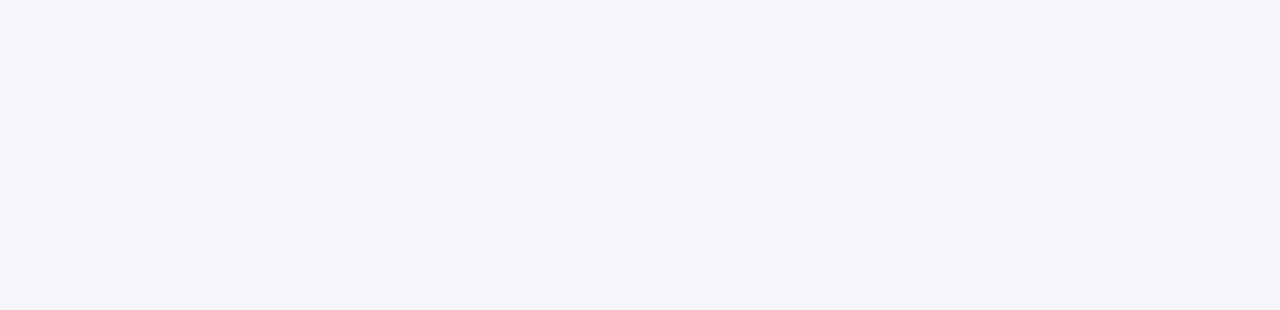
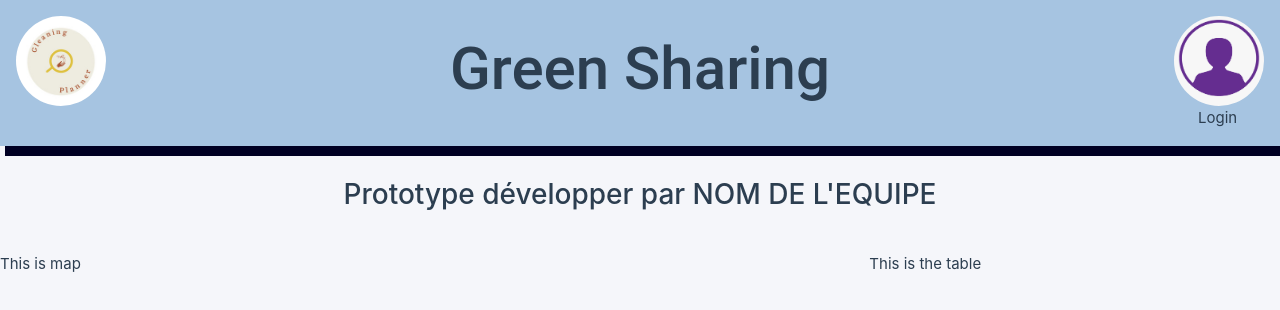
Before and after one commit to JayBi55/Green_Sharing, a Vue app in the folder code/front-end/: page / in a window 1280 px wide. Shown: the top 310 px of the page. Built offline with nearby package versions, Linux system fonts and the light colour scheme.

Commit message:
linl wiew login with main page

```diff
--- a/code/front-end/src/components/MainBar.vue
+++ b/code/front-end/src/components/MainBar.vue
@@ -2,8 +2,9 @@
     <div class=" main-bar p-3 d-flex justify-content-between w-100">
         <img src="@/assets/logoo.jpg" alt="warning" class="logo"/>
         <h2 class="ecriture align-self-center">Green Sharing</h2>
-        <div>
-            <img src="@/assets/login-logo.png" alt="warning" class="logo"/>
+        <div  class="logo-sign" @click="redirectSignIn">
+            <img src="@/assets/login-logo.png" alt="warning" class="logo"/><br/>
+            <span class="ms-4">{{whoIsThere}}</span>
         </div>
 
     </div>
@@ -11,20 +12,45 @@
 
 <script lang="ts">
 import { defineComponent } from 'vue';
+import {useUserStore} from '@/stores/user'
+import router from '@/router';
 
 export default defineComponent({
-    name: 'MainBar'
+    name: 'MainBar',
+    setup() {
+        const userStore = useUserStore();
+        return {
+        userStore,
+        }
+    },
+    computed:{
+        whoIsThere(){
+            if(this.userStore.userId) {
+                return this.userStore.userName
+            }
+            return 'Login'
+        }
+    },
+    methods: {
+        redirectSignIn() {
+            this.$router.push({name:'login'})
+        }
+    }
 
 })
 </script>
 
 <style>
 .main-bar {
-    background-color: #2BD6F4;
+    background-color: #a6c4e1;
     position: sticky;
     z-index: 1;
     top: 0;
     box-shadow: 5px 10px #000023;
+}
+
+.logo-sign {
+    cursor: pointer;
 }
 
 .logo {
--- /dev/null
+++ b/code/front-end/src/constant/UsersConstants.ts
@@ -0,0 +1,22 @@
+export const userConstants = [
+  {
+    name: 'Jeanne-audrey',
+    userId: '123456',
+    userType: 'Benevole',
+    userPassword: 'morganstanley',
+  },
+  {
+    name: 'Marguerite',
+    userId: '678910',
+    userType: 'Benevole',
+    userPassword: 'morganstanley',
+  },
+  {
+    name: 'Nam',
+    userId: '34567',
+    userType: 'Benevole',
+    userPassword: 'morganstanley',
+  }
+];
+
+  export default userConstants;
--- /dev/null
+++ b/code/front-end/src/stores/user.ts
@@ -0,0 +1,12 @@
+import { defineStore } from 'pinia'
+
+export const useUserStore = defineStore('user', {
+    state: () => {
+      return {
+        userId: '' as string,
+        userType: '' as string,
+        userName: '' as string,
+        userPassword: '' as string,
+      }
+    },
+})
--- a/code/front-end/src/views/LogInView.vue
+++ b/code/front-end/src/views/LogInView.vue
@@ -23,10 +23,18 @@
 </template>
 <script lang="ts">
 import { defineComponent } from 'vue';
+import {useUserStore} from '@/stores/user'
+import { userConstants }  from '@/constant/UsersConstants'
 
 export default defineComponent({
     name:'LogInView',
-
+  setup() {
+    const userStore = useUserStore();
+    return {
+      userStore,
+      userConstants
+    }
+  },
     data() {
         return {
           userId: '',
@@ -35,7 +43,22 @@ export default defineComponent({
     },
     methods: {
       login() {
-        console.log(this.userId, this.password)
+        // found
+        const user = this.userConstants.find(el =>
+          el.userId === this.userId && el.userPassword === this.password)
+
+        if(user) {
+          this.userStore.userId = user.userId;
+          this.userStore.userName = user.name;
+          this.userStore.userType = user.userType;
+          this.userStore.userPassword = user.userPassword
+          this.$router.push({name:'home'}, );
+          // clear donnes
+          this.userId=''
+          this.password=''
+        }
+        this.userId=''
+        this.password=''
       }
     }
 })
--- a/code/front-end/src/views/MainPageView.vue
+++ b/code/front-end/src/views/MainPageView.vue
@@ -1,10 +1,13 @@
 <template>
     <div class="home">
+        <MainBar/>
+        <TransitorieBar/>
         <div class="row">
             <div class="col-8">
-
+                This is map
             </div>
             <div class="col-4">
+                This is the table
             </div>
         </div>
     </div>
@@ -12,10 +15,12 @@
 
 <script lang="ts">
 import { defineComponent } from 'vue';
-import ChartVue from '@/components/ChartVue.vue';
+import MainBar from '@/components/MainBar.vue';
+import TransitorieBar from '@/components/TransitorieBar.vue';
 
 export default defineComponent({
     name:'MainPageView',
+    components: {MainBar, TransitorieBar},
     data() {
         return {
 
```
